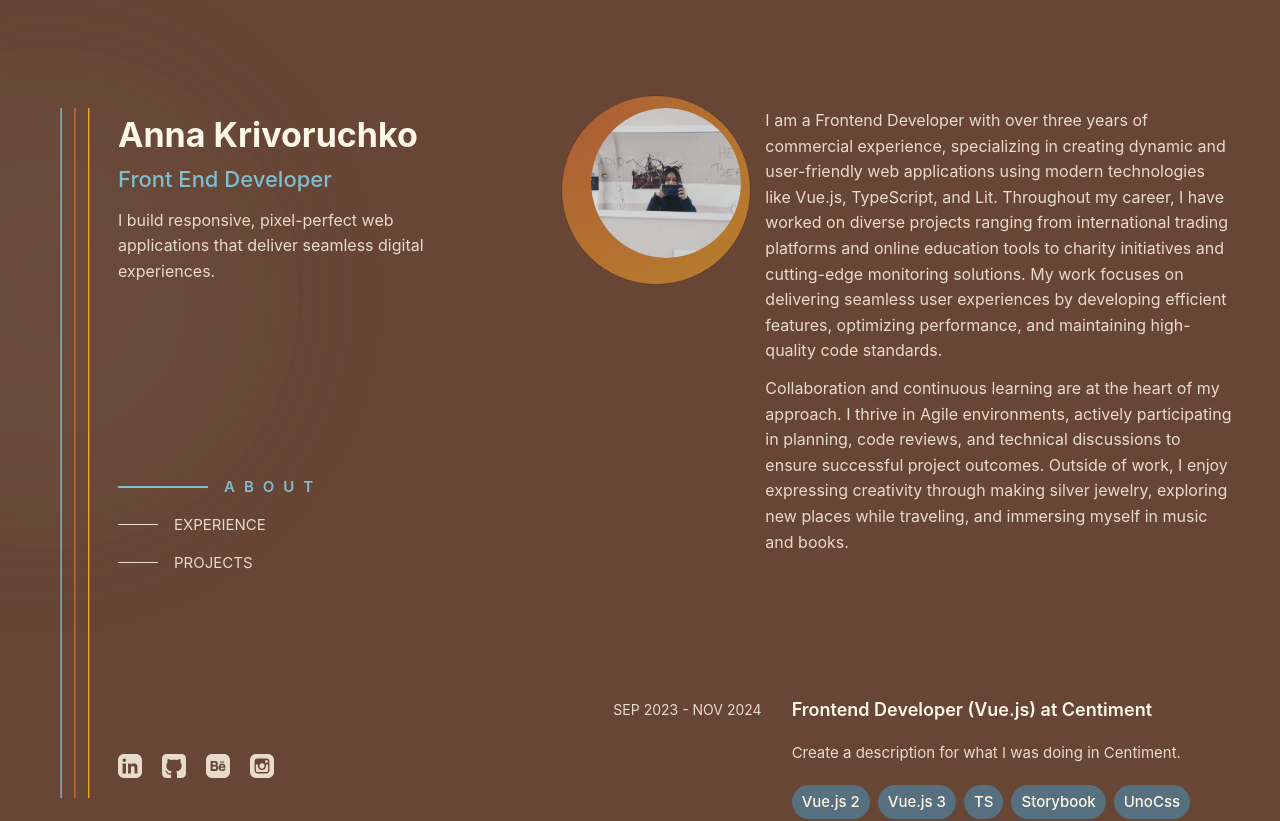
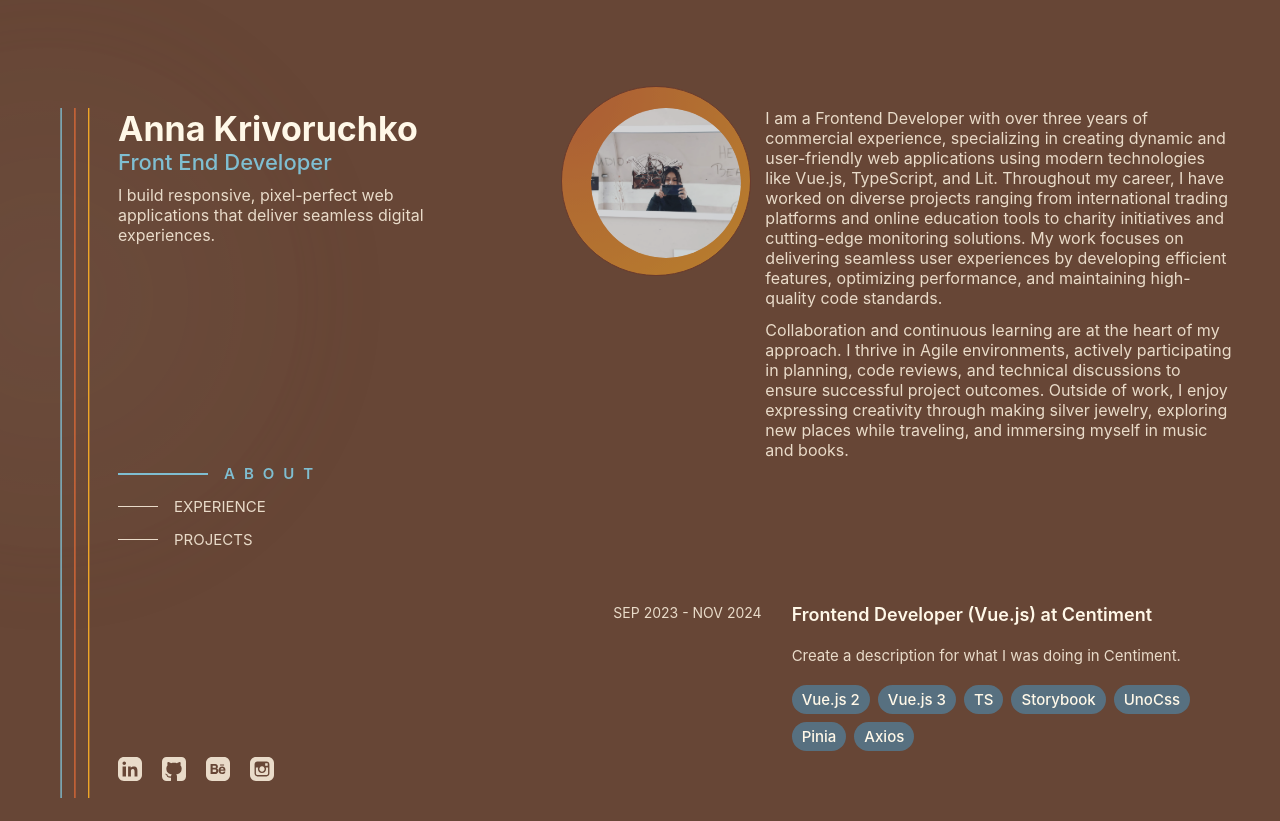
Before and after one commit to Krivoruchko-Anna/portfolio-update, a Vue app: page /experience in a window 1280 px wide. Shown: the top 821 px of the page. Built offline with nearby package versions, Linux system fonts and the light colour scheme.

Commit message:
Add color variables

```diff
--- a/index.html
+++ b/index.html
@@ -6,7 +6,7 @@
     <meta name="viewport" content="width=device-width, initial-scale=1.0">
     <title>Anna Krivoruchko</title>
   </head>
-  <body>
+  <body style="background-color: #674636; color: #E9DBC9">
     <div id="app"></div>
     <script type="module" src="/src/main.ts"></script>
   </body>
--- a/src/App.vue
+++ b/src/App.vue
@@ -90,7 +90,7 @@ main {
   &:hover {
     g {
       path {
-        fill: #E9DBC9;
+        fill: var(--biege);
       }
     }
   }
@@ -115,7 +115,7 @@ main {
     &:hover {
       g {
         path {
-          fill: #7FBED1;
+          fill: var(--light-blue);
         }
       }
     }
--- a/src/assets/base.css
+++ b/src/assets/base.css
@@ -1,53 +1,25 @@
-/* color palette from <https://github.com/vuejs/theme> */
 :root {
-  --vt-c-white: #ffffff;
-  --vt-c-white-soft: #f8f8f8;
-  --vt-c-white-mute: #f2f2f2;
+  --main-brown: #674636;
+  --accent-brown: #85654E;
+  --dark-brown: #6C3428;
+  --light-brown: #AF8260;
 
-  --vt-c-black: #181818;
-  --vt-c-black-soft: #222222;
-  --vt-c-black-mute: #282828;
+  --red: #F44336;
 
-  --vt-c-indigo: #2c3e50;
+  --orange: #D86937;
+  --lava-orange: #FF5722;
+  --lava-orange-1: #FF9800;
+  --lava-orange-2: #C95110;
 
-  --vt-c-divider-light-1: rgba(60, 60, 60, 0.29);
-  --vt-c-divider-light-2: rgba(60, 60, 60, 0.12);
-  --vt-c-divider-dark-1: rgba(84, 84, 84, 0.65);
-  --vt-c-divider-dark-2: rgba(84, 84, 84, 0.48);
+  --yellow: #F0A728;
+  --yellow-lava: #FFC107;
 
-  --vt-c-text-light-1: var(--vt-c-indigo);
-  --vt-c-text-light-2: rgba(60, 60, 60, 0.66);
-  --vt-c-text-dark-1: var(--vt-c-white);
-  --vt-c-text-dark-2: rgba(235, 235, 235, 0.64);
-}
+  --light-blue: #7FBED1;
+  --dark-blue: #577080;
+  --dark-blue-1: #547183;
 
-/* semantic color variables for this project */
-:root {
-  --color-background: var(--vt-c-white);
-  --color-background-soft: var(--vt-c-white-soft);
-  --color-background-mute: var(--vt-c-white-mute);
-
-  --color-border: var(--vt-c-divider-light-2);
-  --color-border-hover: var(--vt-c-divider-light-1);
-
-  --color-heading: var(--vt-c-text-light-1);
-  --color-text: var(--vt-c-text-light-1);
-
-  --section-gap: 160px;
-}
-
-@media (prefers-color-scheme: dark) {
-  :root {
-    --color-background: var(--vt-c-black);
-    --color-background-soft: var(--vt-c-black-soft);
-    --color-background-mute: var(--vt-c-black-mute);
-
-    --color-border: var(--vt-c-divider-dark-2);
-    --color-border-hover: var(--vt-c-divider-dark-1);
-
-    --color-heading: var(--vt-c-text-dark-1);
-    --color-text: var(--vt-c-text-dark-2);
-  }
+  --biege: #E9DBC9;
+  --light-biege: #FFF8E8;
 }
 
 *,
@@ -59,13 +31,6 @@
 }
 
 body {
-  min-height: 100vh;
-  color: var(--color-text);
-  background: var(--color-background);
-  transition:
-    color 0.5s,
-    background-color 0.5s;
-  line-height: 1.6;
   font-family:
     Inter,
     -apple-system,
--- a/src/assets/main.scss
+++ b/src/assets/main.scss
@@ -25,13 +25,11 @@ body {
   position: relative;
   display: flex;
   place-items: center;
-  color: #E9DBC9;
-  background-color: #674636;
 }
 
 a {
   text-decoration: none;
-  color: #E9DBC9;
+  color: var(--biege);
 }
 
 li {
--- a/src/components/About.vue
+++ b/src/components/About.vue
@@ -112,8 +112,8 @@ const bounceEffect = () => {
     width: 190px;
     height: 190px;
     border-radius: 50%;
-    border: 1px solid #6C3428;
-    background: radial-gradient(circle at top left, #D86937, #F0A728);
+    border: 1px solid var(--dark-brown);
+    background: radial-gradient(circle at top left, var(--orange), var(--yellow));
     opacity: 0.6;
     animation: deform-circle 8s infinite ease-in-out;
     transition: 0.5s all;
--- a/src/components/AppHeader.vue
+++ b/src/components/AppHeader.vue
@@ -308,15 +308,15 @@ onUnmounted(() => {
       }
 
       .line-1 {
-        background-color: #7FBED1;
+        background-color: var(--light-blue);
       }
 
       .line-2 {
-        background-color: #D86937;
+        background-color: var(--orange);
       }
 
       .line-3 {
-        background-color: #F0A728;
+        background-color: var(--yellow);
       }
     }
   }
@@ -324,13 +324,13 @@ onUnmounted(() => {
   &__name {
     font-size: 34px;
     font-weight: 700;
-    color: #FFF8E8;
+    color: var(--light-biege);
   }
 
   &__title {
     font-size: 22px;
     font-weight: 500;
-    color: #7fbed1;
+    color: var(--light-blue);
   }
 
   &__description {
@@ -354,7 +354,7 @@ onUnmounted(() => {
 
     &:hover {
       path {
-        fill: #F0A728;
+        fill: var(--yellow);
       }
     }
   }
@@ -379,7 +379,7 @@ onUnmounted(() => {
         display: block;
         width: 40px;
         height: 1px;
-        background-color: #E9DBC9;
+        background-color: var(--biege);
         transition: 0.3s all;
       }
     }
@@ -399,13 +399,13 @@ onUnmounted(() => {
 .active {
   a {
     font-weight: 600;
-    color: #7fbed1;
+    color: var(--light-blue);
     letter-spacing: 9px;
 
     &:before {
       width: 90px;
       height: 2px;
-      background-color: #7fbed1;
+      background-color: var(--light-blue);
     }
 
     &:hover {
@@ -432,7 +432,7 @@ onUnmounted(() => {
     &__icon {
       &:hover {
         path {
-          fill: #E9DBC9;
+          fill: var(--biege);
         }
       }
     }
--- a/src/components/Backlight.vue
+++ b/src/components/Backlight.vue
@@ -65,7 +65,7 @@ onMounted(() => {
 .backlight {
   position: fixed;
   border-radius: 50%;
-  background: radial-gradient(circle at center, rgba(155, 141, 134, 0.4), #674636);
+  background: radial-gradient(circle at center, rgba(155, 141, 134, 0.4), var(--main-brown));
   pointer-events: none;
   transition: width 0.2s, height 0.2s, opacity 0.2s;
   will-change: transform, opacity, width, height;
--- a/src/components/LavaLamp.vue
+++ b/src/components/LavaLamp.vue
@@ -37,8 +37,8 @@
   width: 100px;
   height: 100px;
   border-radius: 50%;
-  border: 2px solid #6C3428;
-  background: radial-gradient(circle at top left, #ff5722, #ff9800);
+  border: 2px solid var(--dark-brown);
+  background: radial-gradient(circle at top left, var(--lava-orange), var(--lava-orange-1));
   opacity: 0;
   animation: floatUp 40s linear infinite, deform 6s infinite ease-in-out;
 }
@@ -49,8 +49,8 @@
   width: 94px;
   height: 94px;
   border-radius: 50%;
-  border: 1px solid #6C3428;
-  background: radial-gradient(circle at top left, #ff5722, #ff9800);
+  border: 1px solid var(--dark-brown);
+  background: radial-gradient(circle at top left, var(--lava-orange), var(--lava-orange-1));
   opacity: 0;
   animation: floatUp-m 18s linear infinite, deform 8s infinite ease-in-out;
 }
@@ -65,7 +65,7 @@
   animation-delay: 5s;
   width: 120px;
   height: 120px;
-  background: radial-gradient(circle at bottom right, #ff9800, #ffc107);
+  background: radial-gradient(circle at bottom right, var(--lava-orange-1), var(--yellow-lava));
 }
 
 .circle3 {
@@ -73,7 +73,7 @@
   animation-delay: 0s;
   width: 80px;
   height: 80px;
-  background: radial-gradient(circle at bottom right, #E9DBC9, #AF8260);
+  background: radial-gradient(circle at bottom right, var(--biege), var(--light-brown));
 }
 
 .circle4 {
@@ -81,7 +81,7 @@
   animation-delay: 11s;
   width: 90px;
   height: 90px;
-  background: radial-gradient(circle at center, #ff5722, #f44336);
+  background: radial-gradient(circle at center, var(--lava-orange), var(--red));
 }
 
 .circle5 {
@@ -89,7 +89,7 @@
   animation-delay: 10s;
   width: 94px;
   height: 94px;
-  background: radial-gradient(circle at bottom right, #c95110, #ffc107);
+  background: radial-gradient(circle at bottom right, var(--lava-orange-2), var(--yellow-lava));
 }
 
 .circle6 {
@@ -97,7 +97,7 @@
   animation-delay: 2s;
   width: 60px;
   height: 60px;
-  background: radial-gradient(circle at top left, #ff5722, #ff9800);
+  background: radial-gradient(circle at top left, var(--lava-orange), var(--lava-orange-1));
 }
 
 .circle7 {
@@ -105,7 +105,7 @@
   animation-delay: 3s;
   width: 90px;
   height: 90px;
-  background: radial-gradient(circle at top right, #ff5722, #f44336);
+  background: radial-gradient(circle at top right, var(--lava-orange), var(--red));
 }
 
 .circle8 {
@@ -113,7 +113,7 @@
   animation-delay: 1s;
   width: 94px;
   height: 94px;
-  background: radial-gradient(circle at bottom right, #AF8260, #E9DBC9);
+  background: radial-gradient(circle at bottom right, var(--light-brown), var(--biege));
 }
 
 @keyframes floatUp {
--- a/src/components/experience/ExperienceItem.vue
+++ b/src/components/experience/ExperienceItem.vue
@@ -34,12 +34,12 @@ defineProps<{
   border: 2px transparent solid;
 
   &:hover {
-    background-color: #85654e;
-    box-shadow: #AF8260 10px -10px 0px -2px, #F0A728 10px -10px, #D86937 20px -20px 0px -2px, #6C3428 20px -20px;
+    background-color: var(--accent-brown);
+    box-shadow: var(--light-brown) 10px -10px 0px -2px, var(--yellow) 10px -10px, var(--orange) 20px -20px 0px -2px, var(--dark-brown) 20px -20px;
   }
 
   &__role {
-    color: #FFF8E8;
+    color: var(--light-biege);
     font-size: 18px;
     font-weight: 600;
     line-height: 22px;
@@ -65,13 +65,13 @@ defineProps<{
   &__stack-item {
     padding: 5px 10px;
     border-radius: 20px;
-    color: #FFF8E8;
-    background-color: #577080;
+    color: var(--light-biege);
+    background-color: var(--dark-blue);
     font-weight: 500;
     transition: 0.3s all;
 
     &:hover {
-      background-color: #547183;
+      background-color: var(--dark-blue-1);
     }
   }
 
--- a/src/components/projects/ProjectItem.vue
+++ b/src/components/projects/ProjectItem.vue
@@ -28,8 +28,8 @@ defineProps<{
   border: 2px transparent solid;
 
   &:hover {
-    background-color: #85654e;
-    box-shadow: #AF8260 10px -10px 0px -2px, #F0A728 10px -10px, #D86937 20px -20px 0px -2px, #6C3428 20px -20px;
+    background-color: var(--accent-brown);
+    box-shadow: var(--light-brown) 10px -10px 0px -2px, var(--yellow) 10px -10px, var(--orange) 20px -20px 0px -2px, var(--dark-brown) 20px -20px;
   }
 
   &__image {
@@ -41,7 +41,7 @@ defineProps<{
   &__title {
     font-size: 16px;
     font-weight: 500;
-    color: #FFF8E8;
+    color: var(--light-biege);
   }
 }
 
```
